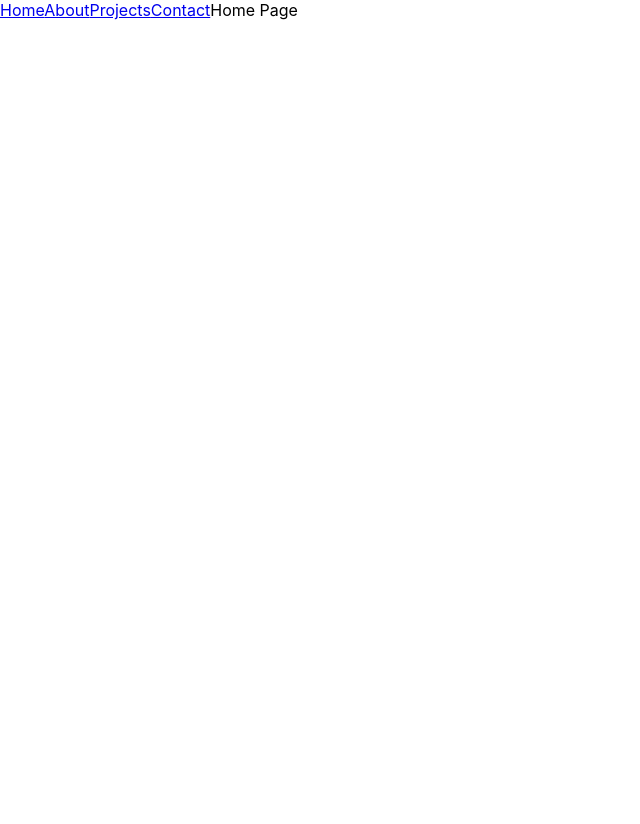
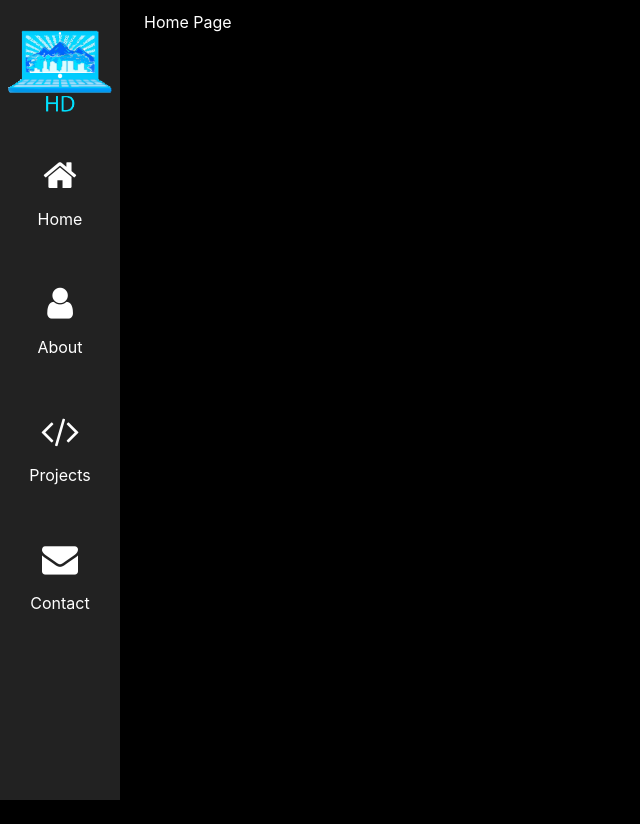
Before and after one commit to henry-doan/hd-site3.0, a React (Create React App) app: page / in a window 1280 px wide. Shown: the whole page, without its empty margins (0-640 px from the left). Before the commit the page ends 800 px from the top, so only its background shows below. Built offline with nearby package versions, Linux system fonts and the light colour scheme.

Commit message:
side bar done

```diff
--- a/package.json
+++ b/package.json
@@ -6,6 +6,7 @@
     "@testing-library/jest-dom": "^5.16.2",
     "@testing-library/react": "^12.1.2",
     "@testing-library/user-event": "^13.5.0",
+    "font-awesome": "^4.7.0",
     "react": "^17.0.2",
     "react-dom": "^17.0.2",
     "react-router-dom": "^6.2.1",
--- a/src/App.js
+++ b/src/App.js
@@ -4,10 +4,12 @@ import Contact from './components/contact/Contact';
 import Home from './components/home/Home';
 import Projects from './components/projects/Projects';
 import Navbar from './components/shared/Navbar';
+import { MainContainer } from './components/styled/sharedStyles';
 
 const App = () => (
   <>
     <Navbar />
+    <MainContainer>
       <Routes>
         <Route path="/" element={<Home />} />
         <Route path="/about" element={<About />} />
@@ -15,6 +17,7 @@ const App = () => (
         <Route path="/projects" element={<Projects />} />
         <Route path="/*" element={<Home />} />
       </Routes>
+    </MainContainer>
   </>
 )
 export default App;
--- a/src/components/shared/Navbar.js
+++ b/src/components/shared/Navbar.js
@@ -1,20 +1,36 @@
-import { NavLink } from 'react-router-dom';
+import { SideNav, SideNavItem, SideNavIcon, LogoImg, LogoContainer } from '../styled/navStyles';
+import Logo from '../../images/Logo.png';
 
 const Navbar = () => (
-  <>
-    <NavLink to="/">
-      Home
-    </NavLink>
-    <NavLink to="/about">
-      About
-    </NavLink>
-    <NavLink to="/projects">
-      Projects
-    </NavLink>
-    <NavLink to="/contact">
-      Contact
-    </NavLink>
-  </>
+  <SideNav>
+    <LogoContainer>
+      <LogoImg src={Logo} alt="logo" />
+    </LogoContainer>
+    <SideNavItem to="/">
+      <SideNavIcon className="fa fa-home"></SideNavIcon>
+      <p>
+        Home
+      </p>
+    </SideNavItem>
+    <SideNavItem to="/about">
+      <SideNavIcon className="fa fa-user"></SideNavIcon>
+      <p>
+        About
+      </p>
+    </SideNavItem>
+    <SideNavItem to="/projects">
+      <SideNavIcon className="fa fa-code"></SideNavIcon>
+      <p>
+        Projects
+      </p>
+    </SideNavItem>
+    <SideNavItem to="/contact">
+      <SideNavIcon className="fa fa-envelope"></SideNavIcon>
+      <p>
+        Contact
+      </p>
+    </SideNavItem>
+  </SideNav>
 )
 
 export default Navbar;
--- /dev/null
+++ b/src/components/styled/navStyles.js
@@ -0,0 +1,57 @@
+import styled from 'styled-components';
+import { NavLink } from 'react-router-dom';
+
+export const SideNav = styled.nav`
+  width: 120px;
+  background: #222222;
+  text-align: center !important;
+  font-size: 12px
+  height: 100%;
+  position: fixed;
+  z-index: 1;
+  overflow: auto;
+  display: block;
+  color: white;
+  height: 100vh;
+`
+
+export const SideNavItem = styled(NavLink)`
+  text-align: center !important;
+  width: 100%;
+  display: block;
+  border: none;
+  white-space: normal;
+  float: none;
+  outline: 0;
+  color: white;
+  background-color: #222222;
+  vertical-align: middle;
+  overflow: hidden;
+  text-decoration: none;
+  cursor: pointer;
+  font-size: 12px
+  line-height: 1.5;
+  margin-top: 30px;
+  padding-top: 10px;
+
+  &:hover {
+    background-color: black;
+    color: #00DCF9;
+  }
+`
+
+export const SideNavIcon = styled.i`
+  font-size: 36px !important;
+`
+
+export const LogoImg = styled.img`
+  width: 100%;
+  vertical-align: middle;
+  border-style: none;
+  padding-top: 30px;
+`
+
+export const LogoContainer = styled.div`
+  padding-left: 7px;
+  padding-right: 7px;
+`
--- /dev/null
+++ b/src/components/styled/sharedStyles.js
@@ -0,0 +1,9 @@
+import styled from 'styled-components';
+
+export const MainContainer = styled.div`
+  margin-left: 120px;
+  padding: 12px 24px !important;
+  color: white;
+  background-color: black;
+  height: 100vh;
+`
--- a/src/index.css
+++ b/src/index.css
@@ -5,6 +5,7 @@ body {
     sans-serif;
   -webkit-font-smoothing: antialiased;
   -moz-osx-font-smoothing: grayscale;
+  background-color: black;
 }
 
 code {
--- a/src/index.js
+++ b/src/index.js
@@ -4,6 +4,7 @@ import './index.css';
 import App from './App';
 import reportWebVitals from './reportWebVitals';
 import { BrowserRouter } from 'react-router-dom';
+import 'font-awesome/css/font-awesome.min.css';
 
 ReactDOM.render(
   <React.StrictMode>
```
Also changed, not shown: src/images/Logo.png (added), 1 other file (tests, documents, lock files or other folders). Lines whose indentation alone changed are shown as unchanged.
